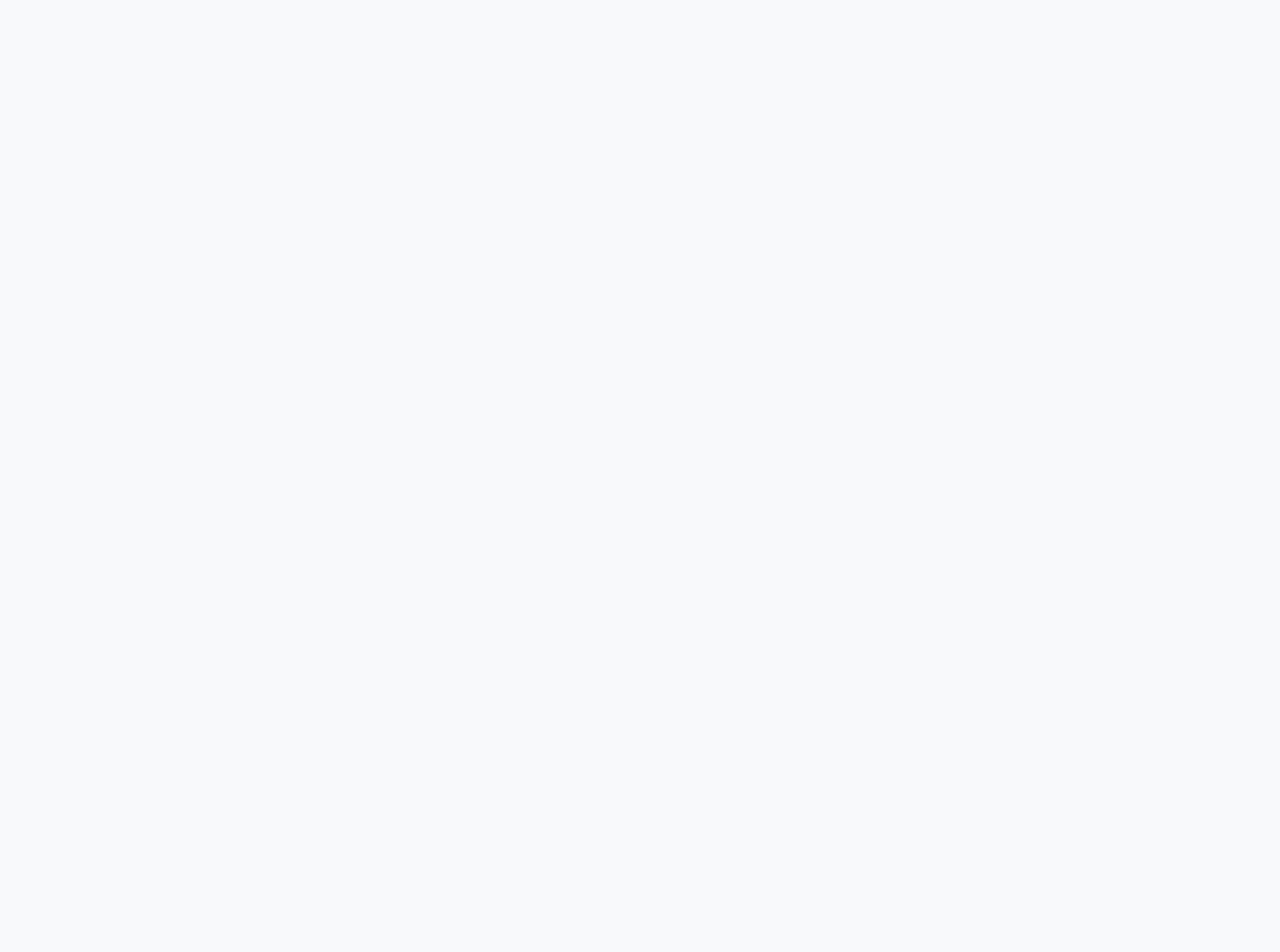
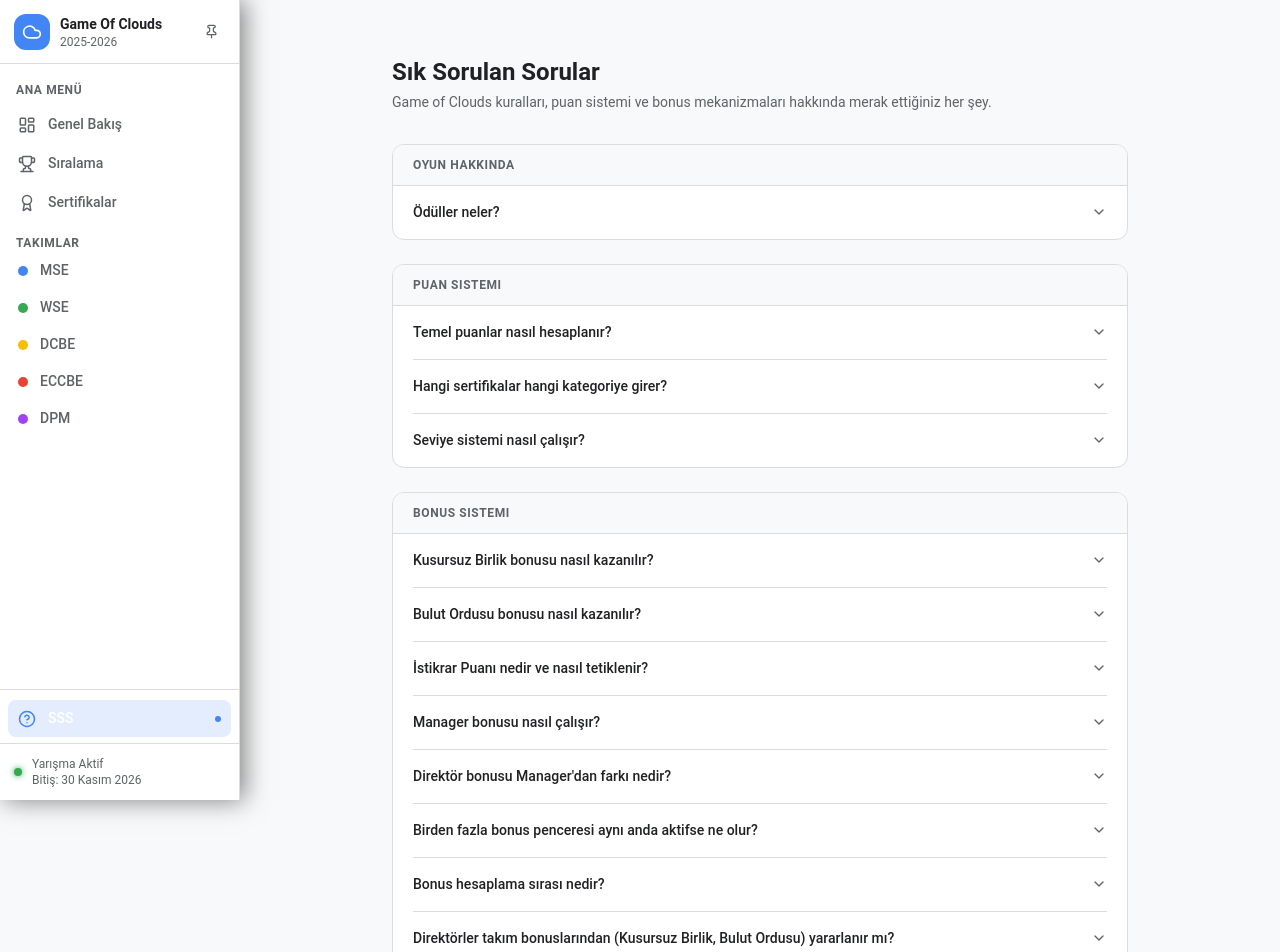
Before and after one commit to ozcelika20/Google-Cloud-Game, a React (Vite) app: page /faq in a window 1280 px wide. Before the commit this address had no page. Shown: the top 952 px of the page. Before the commit the page ends 800 px from the top, so only its background shows below. Built offline with nearby package versions, Linux system fonts and the light colour scheme.

Commit message:
feat: add FAQ page and integrate into navigation

```diff
--- a/src/App.jsx
+++ b/src/App.jsx
@@ -8,6 +8,7 @@ import ParticipantProfile from './pages/ParticipantProfile';
 import Certificates from './pages/Certificates';
 import Leaderboard from './pages/Leaderboard';
 import Admin from './pages/Admin';
+import FAQ from './pages/FAQ';
 
 export default function App() {
   return (
@@ -21,6 +22,7 @@ export default function App() {
             <Route path="certificates" element={<Certificates />} />
             <Route path="leaderboard" element={<Leaderboard />} />
             <Route path="admin" element={<Admin />} />
+            <Route path="faq" element={<FAQ />} />
           </Route>
         </Routes>
       </CompetitionProvider>
--- a/src/components/layout/MobileNav.jsx
+++ b/src/components/layout/MobileNav.jsx
@@ -1,12 +1,13 @@
 import React from 'react';
 import { NavLink } from 'react-router-dom';
-import { LayoutDashboard, Trophy, Users, Award } from 'lucide-react';
+import { LayoutDashboard, Trophy, Users, Award, HelpCircle } from 'lucide-react';
 
 const NAV_ITEMS = [
   { path: '/', label: 'Genel', icon: LayoutDashboard, exact: true },
   { path: '/leaderboard', label: 'Sıralama', icon: Trophy },
   { path: '/team/MSE', label: 'Takımlar', icon: Users },
   { path: '/certificates', label: 'Sertifika', icon: Award },
+  { path: '/faq', label: 'SSS', icon: HelpCircle },
 ];
 
 export default function MobileNav() {
--- a/src/components/layout/Sidebar.jsx
+++ b/src/components/layout/Sidebar.jsx
@@ -1,6 +1,6 @@
 import React, { useState } from 'react';
 import { NavLink } from 'react-router-dom';
-import { LayoutDashboard, Trophy, Award, Cloud, Pin } from 'lucide-react';
+import { LayoutDashboard, Trophy, Award, Cloud, Pin, HelpCircle } from 'lucide-react';
 
 const NAV_ITEMS = [
   { path: '/', label: 'Genel Bakış', icon: LayoutDashboard, exact: true },
@@ -178,6 +178,45 @@ export default function Sidebar({ isPinned, onPinToggle, onHoverChange }) {
         ))}
       </nav>
 
+      {/* ── SSS ── */}
+      <div style={{ borderTop: '1px solid #DADCE0', paddingTop: '8px', flexShrink: 0 }}>
+        <NavLink
+          to="/faq"
+          title={!expanded ? 'SSS' : undefined}
+          style={({ isActive }) => ({
+            display: 'flex',
+            alignItems: 'center',
+            margin: '2px 8px 6px',
+            padding: expanded ? '8px 10px' : '8px',
+            justifyContent: expanded ? 'flex-start' : 'center',
+            borderRadius: '8px',
+            fontSize: '14px',
+            fontWeight: 500,
+            color: isActive ? '#fff' : '#5F6368',
+            background: isActive ? 'rgba(66,133,244,0.15)' : 'transparent',
+            textDecoration: 'none',
+            transition: 'background 0.15s, color 0.15s',
+            gap: '12px',
+          })}
+          className={({ isActive }) => isActive ? '' : 'hover:bg-black/5'}
+        >
+          {({ isActive }) => (
+            <>
+              <HelpCircle size={18} color={isActive ? '#4285F4' : '#5F6368'} style={{ flexShrink: 0 }} />
+              <span
+                className="transition-all duration-200"
+                style={{ opacity: expanded ? 1 : 0, width: expanded ? 'auto' : 0, overflow: 'hidden', whiteSpace: 'nowrap' }}
+              >
+                SSS
+              </span>
+              {isActive && expanded && (
+                <span style={{ marginLeft: 'auto', width: '6px', height: '6px', borderRadius: '50%', background: '#4285F4', flexShrink: 0 }} />
+              )}
+            </>
+          )}
+        </NavLink>
+      </div>
+
       {/* ── Footer ── */}
       <div style={{ borderTop: '1px solid #DADCE0', padding: '12px 14px', flexShrink: 0 }}>
         <div style={{ display: 'flex', alignItems: 'center', gap: '10px' }}>
--- /dev/null
+++ b/src/pages/FAQ.jsx
@@ -0,0 +1,191 @@
+import React, { useState } from 'react';
+import { ChevronDown, ChevronUp } from 'lucide-react';
+
+const sections = [
+  {
+    title: 'Oyun Hakkında',
+    items: [
+      {
+        q: 'Ödüller neler?',
+        a: '1.–2. sıraya giren katılımcılar yurt dışı konferans katılım hakkı kazanır. 3.–8. sıra arasındaki katılımcılar arasından çekiliş ile 1 kişiye yurt dışı konferans hakkı verilir. Ödül almak için en az 1 sertifika almış olmak zorunludur.',
+      },
+    ],
+  },
+  {
+    title: 'Puan Sistemi',
+    items: [
+      {
+        q: 'Temel puanlar nasıl hesaplanır?',
+        a: 'Her tamamlanan course veya lab 20 puan kazandırır. Foundational ve Associate sertifikalar 150 puan, Professional sertifikalar ise 500 puan değerindedir.',
+      },
+      {
+        q: 'Hangi sertifikalar hangi kategoriye girer?',
+        a: `Foundational: Cloud Digital Leader, Generative AI Leader (150 puan).
+Associate: Cloud Engineer, Google Workspace Administrator, Data Practitioner (150 puan).
+Professional: Cloud Architect, Cloud Database Engineer, Cloud Developer, Data Engineer, Cloud DevOps Engineer, Cloud Security Engineer, Cloud Network Engineer, Machine Learning Engineer, Security Operations Engineer (500 puan).`,
+      },
+      {
+        q: 'Seviye sistemi nasıl çalışır?',
+        a: `Toplam puana göre unvan belirlenir:
+• 0–150 puan → ☁️ Cloud Explorer
+• 151–350 puan → 🌤️ Cloud Ranger
+• 351–750 puan → ⚡ Cloud Ninja
+• 751+ puan → 🏆 Cloud Master`,
+      },
+    ],
+  },
+  {
+    title: 'Bonus Sistemi',
+    items: [
+      {
+        q: 'Kusursuz Birlik bonusu nasıl kazanılır?',
+        a: 'Bir takımdaki tüm üyeler en az 1 course veya lab tamamladığında, o takımdaki her üyeye +25 puan eklenir. Tek bir üyenin bile 0 aktivitesi olması bonusu tüm takım için engeller.',
+      },
+      {
+        q: 'Bulut Ordusu bonusu nasıl kazanılır?',
+        a: 'Bir takımdaki tüm üyeler en az 1 sertifika aldığında, o takımdaki her üyeye +100 puan eklenir. Her iki bonus (Kusursuz Birlik + Bulut Ordusu) aynı anda aktif olabilir; bu durumda toplam +125 puan eklenir.',
+      },
+      {
+        q: 'İstikrar Puanı nedir ve nasıl tetiklenir?',
+        a: 'Bir katılımcının bu ayki puanı, önceki aya kıyasla %50 veya daha fazla artmışsa, o ayki toplam puan ×1.2 ile çarpılır. Bu çarpan sadece ardışık aylar arasında geçerlidir (örneğin Ocak→Şubat). Önceki ay puanı 0 ise çarpan uygulanmaz.',
+      },
+      {
+        q: 'Manager bonusu nasıl çalışır?',
+        a: 'Bir Manager 1 Mart 2026 sonrasında sertifika aldığında, o tarihteki sertifika tarihinden itibaren 14 gün boyunca kendi takımındaki tüm üyelerin course/lab/sertifika aktiviteleri ×1.5 çarpanla hesaplanır. Çarpan aktivite başına ayrı ayrı uygulanır.',
+      },
+      {
+        q: 'Direktör bonusu Manager\'dan farkı nedir?',
+        a: 'Direktör bonusu Manager bonusuyla aynı mekanizmayı kullanır; tek farkı etkinin tüm takımları kapsamasıdır. Manager yalnızca kendi takımını etkilerken, Direktör tüm katılımcıları etkiler.',
+      },
+      {
+        q: 'Birden fazla bonus penceresi aynı anda aktifse ne olur?',
+        a: `Çarpanlar kümülatif olarak uygulanır: her aktif pencere için ayrı ×1.5 hesaplanır.
+• 1 pencere → floor(20 × 1.5) = 30 puan
+• 2 pencere → floor(floor(20 × 1.5) × 1.5) = 45 puan
+• 3 pencere → floor(floor(floor(20 × 1.5) × 1.5) × 1.5) = 67 puan`,
+      },
+      {
+        q: 'Bonus hesaplama sırası nedir?',
+        a: `Bonuslar aşağıdaki sırayla uygulanır:
+1. Course/Lab puanları (Manager çarpanı dahil)
+2. Sertifika puanları (Manager çarpanı dahil)
+3. İstikrar Puanı (×1.2 toplam üzerine)
+4. Takım bonusları (+25 Kusursuz Birlik / +100 Bulut Ordusu sabit olarak eklenir)`,
+      },
+      {
+        q: 'Direktörler takım bonuslarından (Kusursuz Birlik, Bulut Ordusu) yararlanır mı?',
+        a: 'Hayır. Direktörlerin teamId değeri null olduğundan teamMembers listesi boş kalır ve bu iki bonus direktöre uygulanmaz.',
+      },
+    ],
+  },
+  {
+    title: 'Test Senaryoları',
+    items: [
+      {
+        q: 'Tüm üyeler aktiftir — beklenen sonuç?',
+        a: `Ali (2 course), Ayşe (1 course), Can (3 course) içeren bir takımda Kusursuz Birlik tetiklenir:
+  coursePoints (Ali) = 2 × 20 = 40
+  total = 40 + 25 (Kusursuz Birlik) = 65 puan
+Her üye +25 bonus alır.`,
+      },
+      {
+        q: 'Kusursuz Birlik + Bulut Ordusu aynı anda nasıl hesaplanır?',
+        a: `Ali (2 course + 1 Associate) için:
+  coursePoints = 2 × 20 = 40
+  certPoints   = 150
+  total = 190 + 25 (Kusursuz Birlik) + 100 (Bulut Ordusu) = 315 puan
+Her iki bonus birlikte uygulanır (+125 toplam).`,
+      },
+      {
+        q: 'İstikrar Puanı tetiklenme örneği',
+        a: `Önceki ay: 100 puan, Bu ay: 150 puan → 150 ≥ 100 × 1.5 → Koşul SAĞLANDI
+  total = floor(150 × 1.2) = 180 puan
+Tam %50 artış çarpanı tetikler.`,
+      },
+      {
+        q: 'Manager bonus penceresinde aktivite',
+        a: `Manager sertifika tarihi: 2026-04-01 → Bonus penceresi: 2026-04-01..2026-04-15
+Üye aktivite tarihi: 2026-04-10 (pencere içi)
+  base = 20, n = 1 aktif pencere
+  floor(20 × 1.5) = 30 puan (normal 20 yerine)`,
+      },
+      {
+        q: 'Tüm bonuslar aynı anda aktifse?',
+        a: `Katılımcı: 2 course (2 aktif pencerede) + 1 Associate (1 aktif pencerede) + İstikrar tetikli + Kusursuz Birlik + Bulut Ordusu aktif:
+  kurs 1: floor(floor(20×1.5)×1.5) = 45
+  kurs 2: 45 → coursePoints = 90
+  certPoints: floor(150×1.5) = 225
+  total = 90 + 225 = 315
+  İstikrar: floor(315 × 1.2) = 378
+  Takım bonusları: 378 + 25 + 100 = 503 puan`,
+      },
+    ],
+  },
+];
+
+function FAQItem({ q, a }) {
+  const [open, setOpen] = useState(false);
+  return (
+    <div
+      className="border-b last:border-b-0"
+      style={{ borderColor: '#DADCE0' }}
+    >
+      <button
+        onClick={() => setOpen(v => !v)}
+        className="w-full flex items-start justify-between gap-4 py-4 text-left"
+        style={{ background: 'none', border: 'none', cursor: 'pointer' }}
+      >
+        <span className="font-medium text-sm" style={{ color: '#202124', lineHeight: 1.5 }}>{q}</span>
+        {open
+          ? <ChevronUp size={16} style={{ color: '#5F6368', flexShrink: 0, marginTop: 2 }} />
+          : <ChevronDown size={16} style={{ color: '#5F6368', flexShrink: 0, marginTop: 2 }} />
+        }
+      </button>
+      {open && (
+        <div
+          className="pb-4 text-sm"
+          style={{ color: '#5F6368', lineHeight: 1.7, whiteSpace: 'pre-line' }}
+        >
+          {a}
+        </div>
+      )}
+    </div>
+  );
+}
+
+export default function FAQ() {
+  return (
+    <div className="max-w-3xl mx-auto px-4 py-8">
+      <div className="mb-8">
+        <h1 className="text-2xl font-bold mb-1" style={{ color: '#202124' }}>Sık Sorulan Sorular</h1>
+        <p className="text-sm" style={{ color: '#5F6368' }}>
+          Game of Clouds kuralları, puan sistemi ve bonus mekanizmaları hakkında merak ettiğiniz her şey.
+        </p>
+      </div>
+
+      <div className="flex flex-col gap-6">
+        {sections.map(section => (
+          <div
+            key={section.title}
+            className="rounded-xl"
+            style={{ border: '1px solid #DADCE0', background: '#FFFFFF', overflow: 'hidden' }}
+          >
+            <div
+              className="px-5 py-3"
+              style={{ borderBottom: '1px solid #DADCE0', background: '#F8F9FA' }}
+            >
+              <h2 className="text-xs font-semibold uppercase tracking-wider" style={{ color: '#5F6368' }}>
+                {section.title}
+              </h2>
+            </div>
+            <div className="px-5">
+              {section.items.map(item => (
+                <FAQItem key={item.q} q={item.q} a={item.a} />
+              ))}
+            </div>
+          </div>
+        ))}
+      </div>
+    </div>
+  );
+}
```
